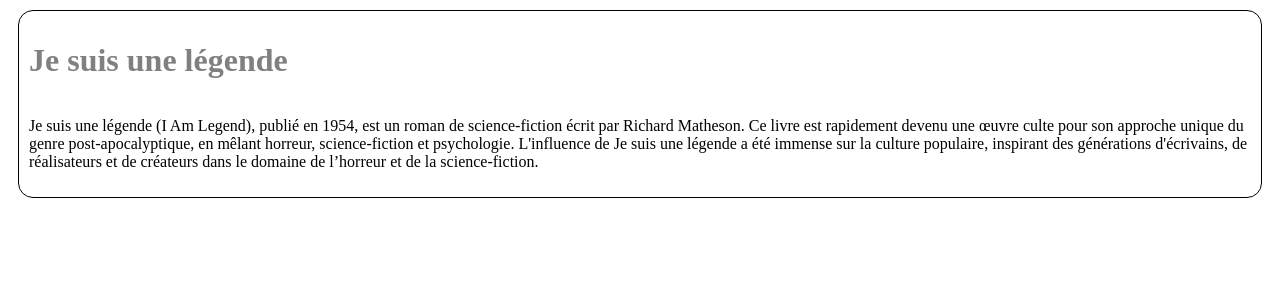
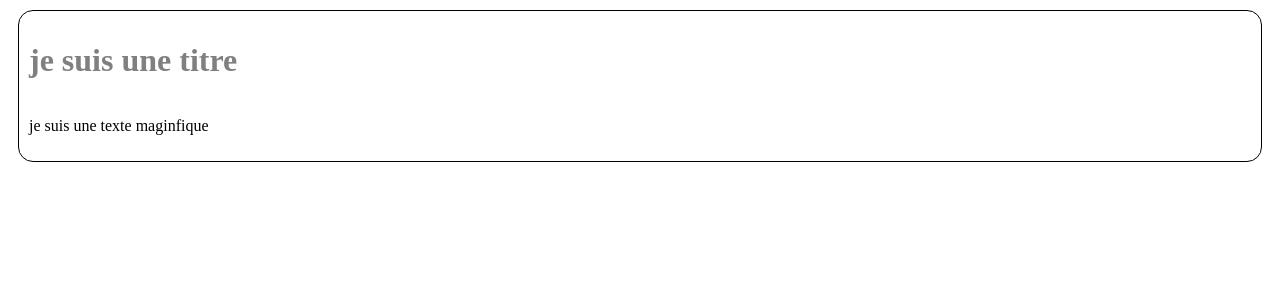
Before and after one commit to NemoOnTheNet/wild_blog, an Angular app: page / in a window 1280 px wide. Shown: the top 300 px of the page. Built offline with nearby package versions, Linux system fonts and the light colour scheme.

Commit message:
j'ai du changer quelques petites choses

```diff
--- a/src/app/app.component.ts
+++ b/src/app/app.component.ts
@@ -11,4 +11,5 @@
 })
 export class AppComponent {
   title = 'wild-blog';
+  text = "Je suis une légende (I Am Legend), publié en 1954, est un roman de science-fiction écrit par Richard Matheson. Ce livre est rapidement devenu une œuvre culte pour son approche unique du genre post-apocalyptique, en mêlant horreur, science-fiction et psychologie. L'influence de Je suis une légende a été immense sur la culture populaire, inspirant des générations d'écrivains, de réalisateurs et de créateurs dans le domaine de l’horreur et de la science-fiction."
 }
--- a/src/app/article-component/article-component.component.html
+++ b/src/app/article-component/article-component.component.html
@@ -1,12 +1,6 @@
 <div class="articleContainer">
-  <h1 class="title">Je suis une légende</h1>
+  <h1 class="title"> {{title}} </h1>
   <p class="text">
-    Je suis une légende (I Am Legend), publié en 1954, est un roman de
-    science-fiction écrit par Richard Matheson. Ce livre est rapidement devenu
-    une œuvre culte pour son approche unique du genre post-apocalyptique, en
-    mêlant horreur, science-fiction et psychologie. L'influence de Je suis une
-    légende a été immense sur la culture populaire, inspirant des générations
-    d'écrivains, de réalisateurs et de créateurs dans le domaine de l’horreur et
-    de la science-fiction.
+{{text}}
   </p>
 </div>
--- a/src/app/article-component/article-component.component.ts
+++ b/src/app/article-component/article-component.component.ts
@@ -9,4 +9,7 @@
 })
 export class ArticleComponentComponent {
 
+  title: string = "je suis une titre";
+  text: string = "je suis une texte maginfique";
+
 }
```
